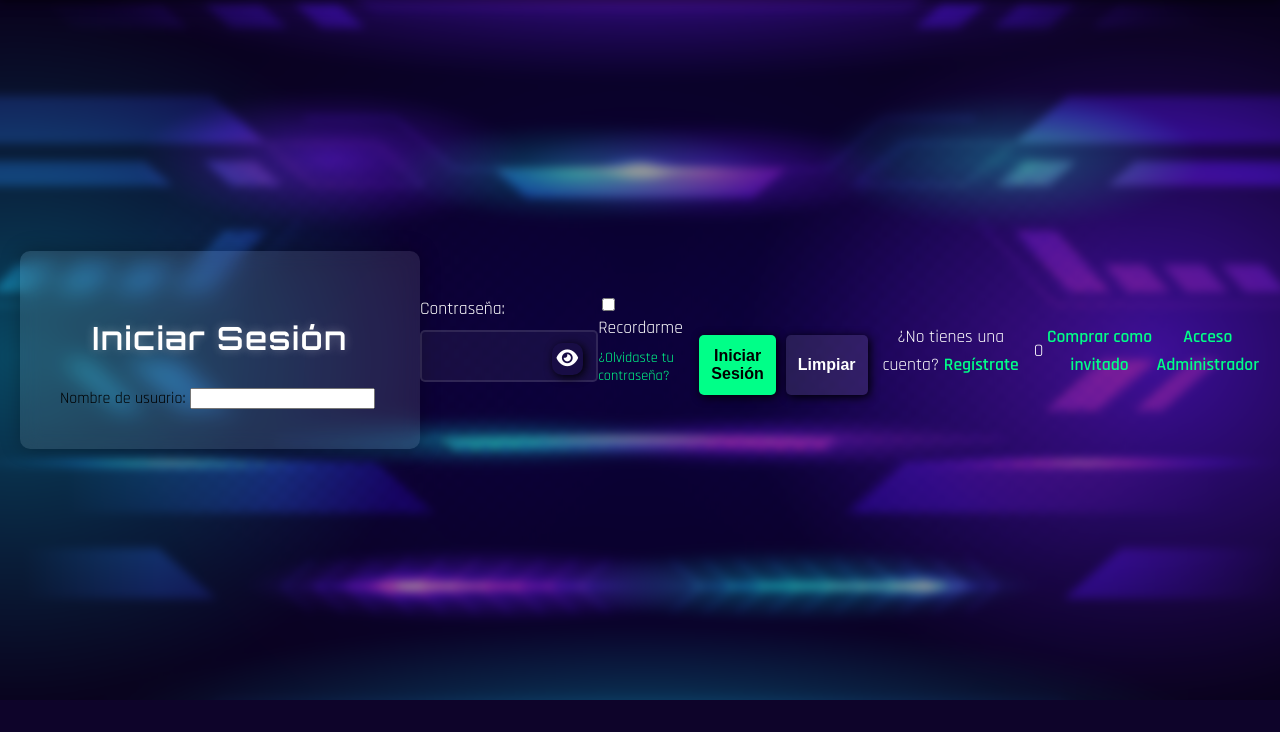
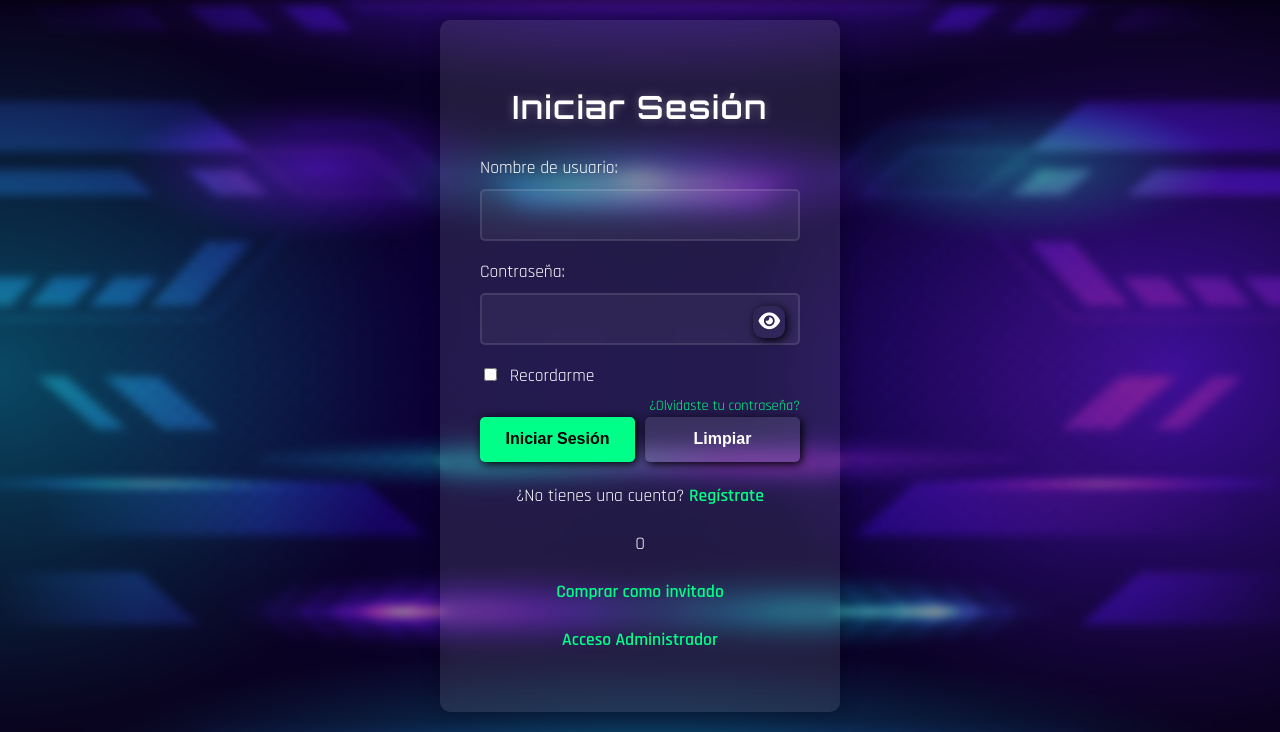
Before and after one commit to amandaconch4/Programa, a Django app: page /login/ in a window 1280 px wide. Shown: the part 180-912 px from the top of the page. Before the commit the page ends 880 px from the top, so only its background shows below. Run offline with Django 5.2, Linux system fonts and the light colour scheme.

Commit message:
div añadido en login que faltaba

```diff
--- a/core/templates/login.html
+++ b/core/templates/login.html
@@ -72,6 +72,7 @@
             <h2>Iniciar Sesión</h2>
             <form method="post" action="{% url 'login' %}">
                 {% csrf_token %}
+                <div class="form-group">
                     <label for="username">Nombre de usuario:</label>
                     <input type="text" id="username" name="username">
                     <span class="error-message" id="username-error"></span>
```
